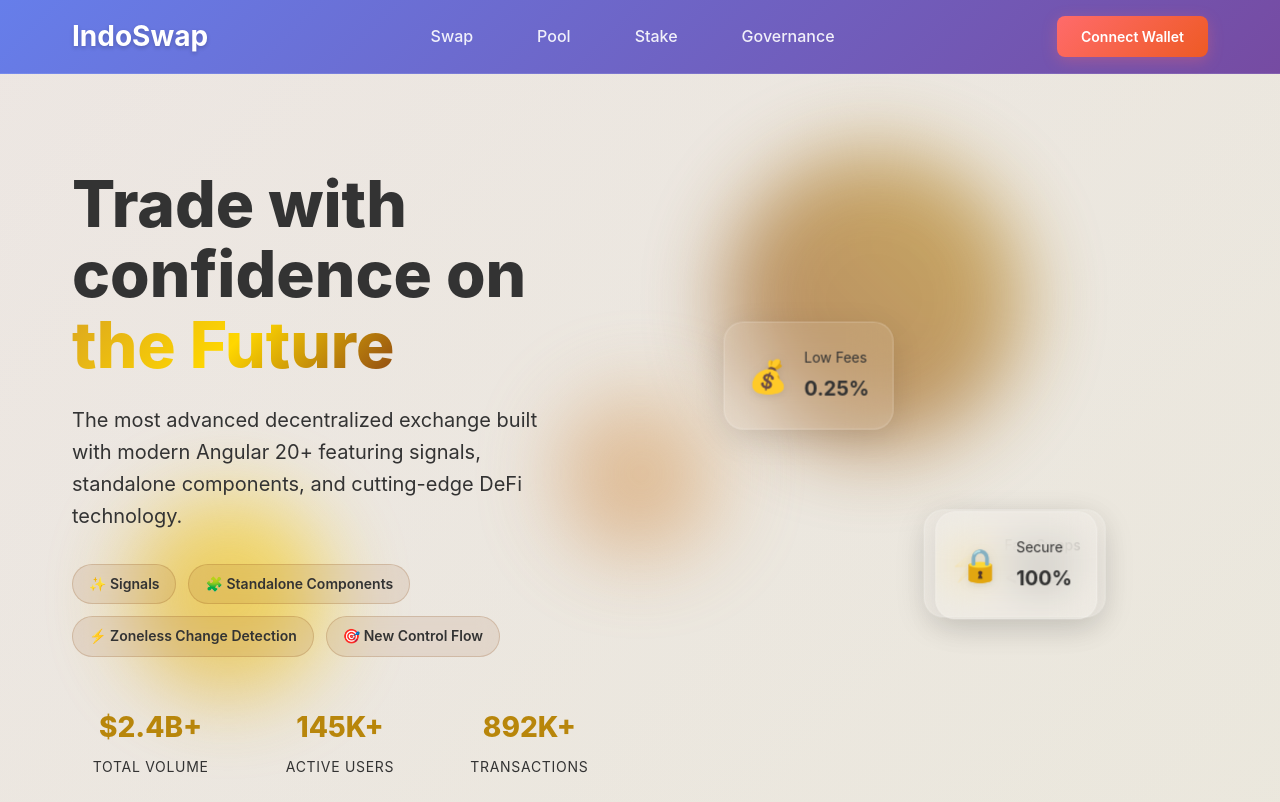
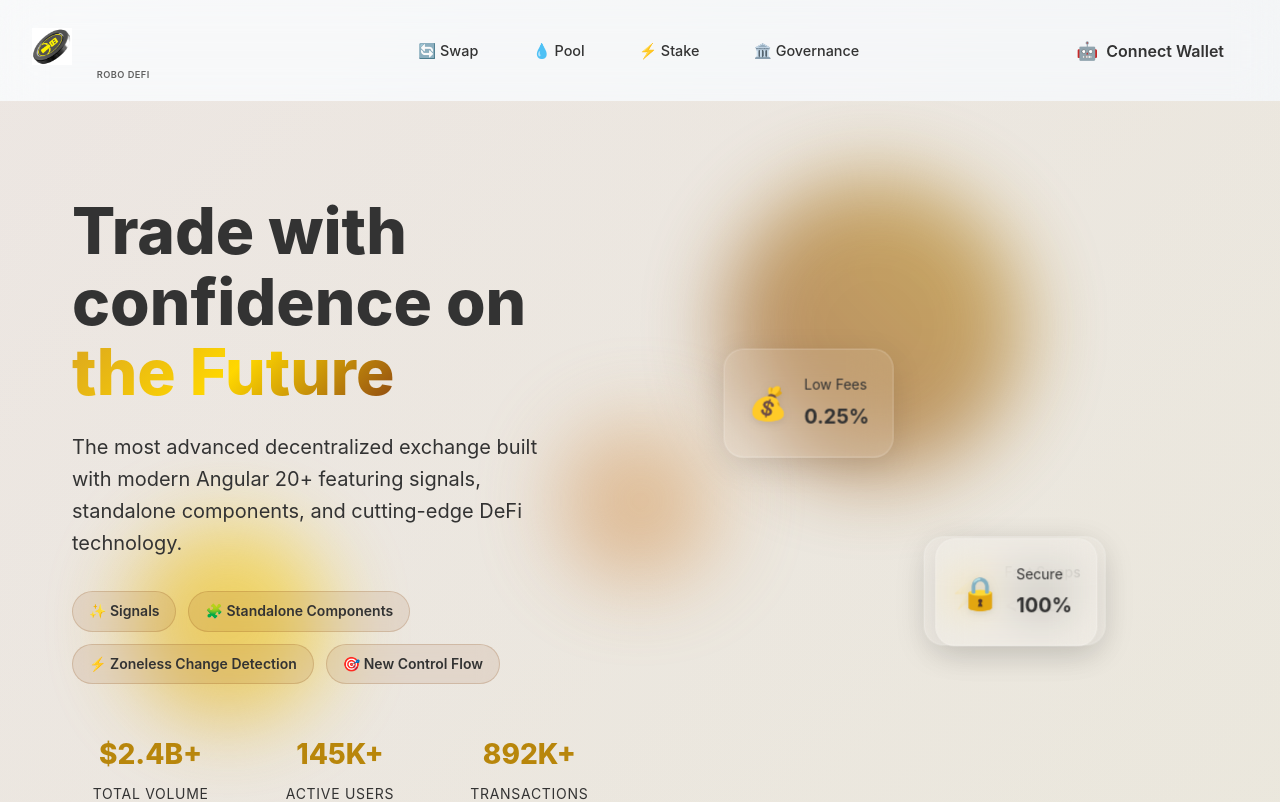
Before and after one commit to CsibiNorbert/indoswap-angular-modern, an Angular app: page / in a window 1280 px wide. Shown: the top 802 px of the page. Built offline with nearby package versions, Linux system fonts and the light colour scheme.

Commit message:
feat: implement robo coin theme with dark metallic design, rotating coin animations, and gold gradients

```diff
--- a/src/app/app.scss
+++ b/src/app/app.scss
@@ -10,6 +10,33 @@
   --color-error: #ff6b6b;
   --border-radius: 0.5rem;
   --transition: all 0.3s ease;
+
+  // Robo Coin Theme Variables
+  --robo-dark-primary: #0a0a0a;
+  --robo-dark-secondary: #1a1a1a;
+  --robo-dark-accent: #2a2a2a;
+  --robo-gold-primary: #ffd700;
+  --robo-gold-secondary: #ffed4e;
+  --robo-gold-accent: #fbbf24;
+  --robo-silver: #c0c0c0;
+  --robo-chrome: #e5e7eb;
+
+  // Gradients
+  --robo-gold-gradient: linear-gradient(135deg, #ffd700, #ffed4e, #fbbf24);
+  --robo-metallic-gradient: linear-gradient(135deg, #c0c0c0, #e5e7eb, #f3f4f6);
+  --robo-dark-gradient: linear-gradient(135deg, #0a0a0a, #1a1a1a, #2a2a2a);
+
+  // Glass effects
+  --glass-bg: rgba(255, 255, 255, 0.05);
+  --glass-hover: rgba(255, 255, 255, 0.1);
+  --glass-border: rgba(255, 215, 0, 0.2);
+
+  // Shadows
+  --shadow-gold: 0 8px 32px rgba(255, 215, 0, 0.3);
+  --shadow-dark: 0 8px 32px rgba(0, 0, 0, 0.5);
+
+  // Coin effects
+  --coin-glow: drop-shadow(0 0 10px rgba(255, 215, 0, 0.6));
 }
 
 // Dark theme support
@@ -193,6 +220,32 @@ body {
   }
 }
 
+// Robo Theme Animations
+@keyframes coinRotate {
+  0% { transform: rotateY(0deg); }
+  100% { transform: rotateY(360deg); }
+}
+
+@keyframes coinGlow {
+  0%, 100% {
+    filter: drop-shadow(0 0 10px rgba(255, 215, 0, 0.6));
+    transform: scale(1);
+  }
+  50% {
+    filter: drop-shadow(0 0 20px rgba(255, 215, 0, 0.9));
+    transform: scale(1.05);
+  }
+}
+
+@keyframes roboFloat {
+  0%, 100% {
+    transform: translateY(0px);
+  }
+  50% {
+    transform: translateY(-3px);
+  }
+}
+
 // Responsive design helpers
 @media (max-width: 1200px) {
   .container {
--- a/src/app/components/header/header.scss
+++ b/src/app/components/header/header.scss
@@ -1,184 +1,309 @@
-// Modern SCSS with CSS Custom Properties and responsive design
+/* src/app/components/header/header.component.scss */
+/* Replace your existing header component SCSS with this */
+
 .header {
-  background: linear-gradient(135deg, var(--color-primary, #667eea) 0%, var(--color-secondary, #764ba2) 100%);
-  backdrop-filter: blur(10px);
-  border-bottom: 1px solid rgba(255, 255, 255, 0.1);
+  padding: 1rem 2rem;
+  display: flex;
+  justify-content: space-between;
+  align-items: center;
+  backdrop-filter: blur(20px);
+  background: var(--glass-bg);
+  border-bottom: 1px solid var(--glass-border);
   position: sticky;
   top: 0;
   z-index: 100;
-  transition: all 0.3s ease;
+  transition: var(--transition);
 
-  .container {
-    max-width: 1200px;
-    margin: 0 auto;
-    display: flex;
-    align-items: center;
-    justify-content: space-between;
-    padding: 1rem 2rem;
-    gap: 2rem;
+  &:hover {
+    background: var(--glass-hover);
+    border-bottom-color: var(--robo-gold-primary);
+  }
 
   @media (max-width: 768px) {
     padding: 1rem;
-      flex-wrap: wrap;
+    flex-direction: column;
+    gap: 1rem;
   }
 }
 
-  &__logo {
-    h1 {
-      color: white;
-      font-size: 1.75rem;
-      font-weight: 700;
-      margin: 0;
-      text-shadow: 0 2px 4px rgba(0, 0, 0, 0.2);
+.logo {
+  display: flex;
+  align-items: center;
+  gap: 1rem;
+  user-select: none;
+  cursor: pointer;
+  transition: var(--transition);
+
+  &:hover {
+    transform: scale(1.05);
+  }
+}
+
+.logo-icon {
+  position: relative;
+}
+
+.logo-coin {
+  width: 40px;
+  height: 40px;
+  object-fit: contain;
+  filter: var(--coin-glow);
+  animation: coinRotate 8s linear infinite;
+
+  &:hover {
+    animation: coinGlow 1s ease-in-out infinite;
+  }
+}
+
+.logo-text-container {
+  display: flex;
+  flex-direction: column;
+  gap: 0.2rem;
+}
+
+.logo-text {
+  font-size: 1.8rem;
+  font-weight: 800;
+  background: var(--robo-gold-gradient);
+  -webkit-background-clip: text;
+  -webkit-text-fill-color: transparent;
+  background-clip: text;
+  letter-spacing: -0.02em;
+  position: relative;
+
+  &::after {
+    content: '';
+    position: absolute;
+    bottom: -2px;
+    left: 0;
+    right: 0;
+    height: 2px;
+    background: var(--robo-gold-gradient);
+    border-radius: 1px;
+    transform: scaleX(0);
+    transition: var(--transition);
+  }
+
+  &:hover::after {
+    transform: scaleX(1);
+  }
+}
+
+.logo-badge {
+  font-size: 0.6rem;
+  font-weight: 600;
+  padding: 0.15rem 0.4rem;
+  background: var(--robo-dark-accent);
+  border: 1px solid var(--robo-gold-primary);
+  border-radius: 6px;
+  color: var(--robo-gold-primary);
+  text-transform: uppercase;
+  letter-spacing: 0.05em;
+  animation: badgePulse 3s ease-in-out infinite;
+}
+
+.nav {
+  display: flex;
+  gap: 1rem;
+  align-items: center;
 
   @media (max-width: 768px) {
-        font-size: 1.5rem;
+    gap: 0.5rem;
+    flex-wrap: wrap;
+    justify-content: center;
+  }
+}
+
+.nav-link {
+  background: var(--glass-bg);
+  border: 1px solid var(--glass-border);
+  color: var(--text-primary);
+  text-decoration: none;
+  padding: 0.7rem 1.2rem;
+  border-radius: 12px;
+  font-weight: 500;
+  cursor: pointer;
+  transition: var(--transition);
+  position: relative;
+  overflow: hidden;
+
+  span {
+    position: relative;
+    z-index: 2;
+    font-size: 0.9rem;
+  }
+
+  &:hover:not(:disabled) {
+    transform: translateY(-2px);
+    background: var(--glass-hover);
+    border-color: var(--robo-gold-primary);
+    box-shadow: var(--shadow-gold);
+  }
+
+  &:focus-visible {
+    outline: 2px solid var(--robo-gold-primary);
+    outline-offset: 2px;
+  }
+
+  @media (max-width: 768px) {
+    padding: 0.5rem 0.8rem;
+    font-size: 0.85rem;
+  }
+}
+
+.connect-wallet {
+  background: var(--robo-gold-gradient);
+  padding: 0.8rem 1.5rem;
+  border: 2px solid var(--robo-gold-primary);
+  border-radius: 16px;
+  color: var(--robo-dark-primary);
+  font-weight: 600;
+  cursor: pointer;
+  transition: var(--transition);
+  position: relative;
+  overflow: hidden;
+  min-width: 140px;
+  display: flex;
+  align-items: center;
+  gap: 0.5rem;
+  justify-content: center;
+
+  .wallet-icon {
+    font-size: 1.1rem;
+    animation: roboFloat 3s ease-in-out infinite;
+  }
+
+  &:hover:not(:disabled) {
+    transform: translateY(-3px);
+    filter: brightness(1.1);
+    box-shadow: var(--shadow-gold);
+  }
+
+  &:disabled {
+    opacity: 0.7;
+    cursor: not-allowed;
+    transform: none;
+  }
+
+  &.connected {
+    background: var(--robo-metallic-gradient);
+    color: var(--robo-dark-primary);
+    border-color: var(--robo-silver);
+
+    .wallet-icon {
+      color: #10b981;
+      animation: connectedPulse 2s ease-in-out infinite;
+    }
+
+    &:hover:not(:disabled) {
+      background: var(--robo-chrome);
+    }
+  }
+
+  &.connecting {
+    position: relative;
+
+    .wallet-icon {
+      animation: spin 1s linear infinite;
     }
   }
 }
 
-  &__nav {
-    ul {
-      display: flex;
-      list-style: none;
-      margin: 0;
-      padding: 0;
-      gap: 2rem;
-
-      @media (max-width: 768px) {
-        gap: 1rem;
-        flex-wrap: wrap;
+.wallet-glow {
+  position: absolute;
+  inset: -3px;
+  background: var(--robo-gold-gradient);
+  border-radius: 19px;
+  opacity: 0.3;
+  z-index: -1;
+  animation: walletGlow 2s ease-in-out infinite;
 }
 
-      li {
-        a {
-          color: rgba(255, 255, 255, 0.9);
-          text-decoration: none;
-          font-weight: 500;
-          padding: 0.5rem 1rem;
-          border-radius: 0.5rem;
-          transition: all 0.3s ease;
-
-          &:hover,
-          &:focus {
-            color: white;
-            background: rgba(255, 255, 255, 0.1);
-            outline: none;
+/* Animations */
+@keyframes badgePulse {
+  0%, 100% {
+    opacity: 1;
+    transform: scale(1);
   }
-
-          &:focus-visible {
-            box-shadow: 0 0 0 2px rgba(255, 255, 255, 0.5);
-          }
-        }
-      }
+  50% {
+    opacity: 0.7;
+    transform: scale(0.95);
   }
 }
 
-  &__wallet {
-    .wallet-info {
-      display: flex;
-      align-items: center;
-      gap: 1rem;
-      color: white;
-
-      @media (max-width: 768px) {
-        flex-wrap: wrap;
-        gap: 0.5rem;
+@keyframes connectedPulse {
+  0%, 100% {
+    color: #10b981;
+    transform: scale(1);
   }
-
-      .wallet-balance {
-        font-weight: 600;
-        background: rgba(255, 255, 255, 0.1);
-        padding: 0.5rem 1rem;
-        border-radius: 0.5rem;
-        font-size: 0.875rem;
-      }
-
-      .wallet-address {
-        font-family: 'Monaco', 'Menlo', monospace;
-        font-size: 0.875rem;
-        opacity: 0.8;
-      }
-    }
+  50% {
+    color: #059669;
+    transform: scale(1.1);
   }
 }
 
-// Modern button styles with CSS custom properties
-.btn {
-  padding: 0.75rem 1.5rem;
-  border: none;
-  border-radius: 0.5rem;
-  font-weight: 600;
-  font-size: 0.875rem;
-  cursor: pointer;
-  transition: all 0.3s ease;
-  position: relative;
-  overflow: hidden;
-
-  &:disabled {
+@keyframes walletGlow {
+  0%, 100% {
+    opacity: 0.3;
+    transform: scale(1);
+  }
+  50% {
     opacity: 0.6;
-    cursor: not-allowed;
-  }
-
-  &:focus-visible {
-    outline: 2px solid rgba(255, 255, 255, 0.5);
-    outline-offset: 2px;
-  }
-
-  &--primary {
-    background: linear-gradient(135deg, #ff6b6b 0%, #ee5a24 100%);
-    color: white;
-    box-shadow: 0 4px 15px rgba(255, 107, 107, 0.3);
-
-    &:hover:not(:disabled) {
-      transform: translateY(-2px);
-      box-shadow: 0 6px 20px rgba(255, 107, 107, 0.4);
-    }
-
-    &:active {
-      transform: translateY(0);
+    transform: scale(1.05);
   }
 }
 
-  &--secondary {
-    background: rgba(255, 255, 255, 0.1);
-    color: white;
-    border: 1px solid rgba(255, 255, 255, 0.2);
+@keyframes spin {
+  to { transform: rotate(360deg); }
+}
 
-    &:hover:not(:disabled) {
-      background: rgba(255, 255, 255, 0.2);
-      transform: translateY(-1px);
+// Responsive design
+@media (max-width: 968px) {
+  .nav {
+    gap: 0.75rem;
+  }
+
+  .nav-link {
+    padding: 0.6rem 1rem;
+  }
+
+  .connect-wallet {
+    padding: 0.7rem 1.2rem;
+    min-width: 120px;
   }
 }
 
-  // Button loading animation
-  &:disabled::after {
-    content: '';
-    position: absolute;
-    top: 0;
-    left: -100%;
-    width: 100%;
-    height: 100%;
-    background: linear-gradient(90deg, transparent, rgba(255, 255, 255, 0.2), transparent);
-    animation: loading 1.5s infinite;
+// Dark theme support (already dark, but for consistency)
+@media (prefers-color-scheme: dark) {
+  .header {
+    border-bottom-color: rgba(255, 215, 0, 0.1);
   }
 }
 
-@keyframes loading {
-  0% {
-    left: -100%;
+// High contrast mode
+@media (prefers-contrast: high) {
+  .header {
+    border-bottom: 2px solid var(--robo-gold-primary);
   }
-  100% {
-    left: 100%;
+
+  .nav-link,
+  .connect-wallet {
+    border-width: 2px;
   }
 }
 
-// CSS Custom Properties for theming
-:host {
-  --color-primary: #667eea;
-  --color-secondary: #764ba2;
-  --color-accent: #ff6b6b;
-  --color-success: #51cf66;
-  --color-warning: #ffd43b;
-  --color-error: #ff6b6b;
+// Reduced motion
+@media (prefers-reduced-motion: reduce) {
+  .logo-coin,
+  .wallet-icon,
+  .wallet-glow,
+  .logo-badge {
+    animation: none;
   }
+
+  .logo:hover,
+  .nav-link:hover,
+  .connect-wallet:hover {
+    transform: none;
+  }
+}
--- a/src/app/components/header/header.ts
+++ b/src/app/components/header/header.ts
@@ -8,45 +8,62 @@ import { NotificationService } from '../../services/notification.service';
   imports: [],
   template: `
     <header class="header">
-      <div class="container">
-        <div class="header__logo">
-          <h1>IndoSwap</h1>
+      <div class="logo">
+        <div class="logo-icon">
+          <img
+            src="/images/coins/coin.jpg"
+            alt="Robo Coin"
+            class="logo-coin"
+          />
+        </div>
+        <div class="logo-text-container">
+          <div class="logo-text">IndoSwap</div>
+          <div class="logo-badge">Robo DeFi</div>
+        </div>
       </div>
 
-        <nav class="header__nav">
-          <ul>
-            <li><a href="#swap">Swap</a></li>
-            <li><a href="#pool">Pool</a></li>
-            <li><a href="#stake">Stake</a></li>
-            <li><a href="#governance">Governance</a></li>
-          </ul>
+      <nav class="nav">
+        <a href="#swap" class="nav-link">
+          <span>🔄 Swap</span>
+        </a>
+        <a href="#pool" class="nav-link">
+          <span>💧 Pool</span>
+        </a>
+        <a href="#stake" class="nav-link">
+          <span>⚡ Stake</span>
+        </a>
+        <a href="#governance" class="nav-link">
+          <span>🏛️ Governance</span>
+        </a>
       </nav>
 
-        <div class="header__wallet">
+      <div class="wallet-section">
         @if (walletService.isConnected()) {
-            <div class="wallet-info">
-              <span class="wallet-address">{{ walletService.shortAddress() }}</span>
           <button
-                class="btn btn--secondary"
+            class="connect-wallet connected"
             (click)="disconnectWallet()"
           >
-                Disconnect
+            <span class="wallet-icon">🔗</span>
+            <span>{{ walletService.shortAddress() }}</span>
           </button>
-            </div>
         } @else {
           <button
-              class="btn btn--primary"
+            class="connect-wallet"
+            [class.connecting]="walletService.isLoading()"
             [disabled]="walletService.isLoading()"
             (click)="connectWallet()"
           >
+            <div class="wallet-glow"></div>
+            <span class="wallet-icon">🤖</span>
+            <span>
               @if (walletService.isLoading()) {
                 Connecting...
               } @else {
                 Connect Wallet
               }
+            </span>
           </button>
         }
-        </div>
       </div>
     </header>
   `,
```
Also changed, not shown: public/images/coins/coin.jpg (added), public/images/coins/coins.jpg (added). Lines whose indentation alone changed are shown as unchanged.
